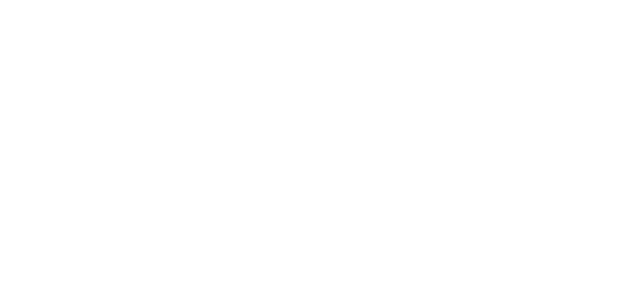
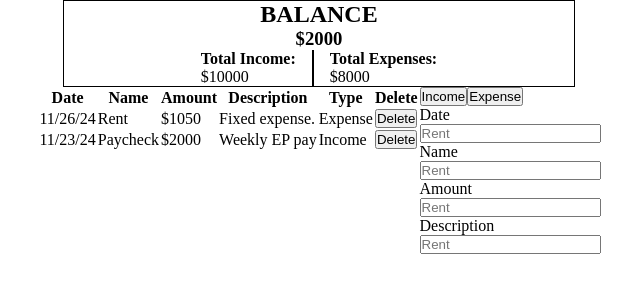
Before and after one commit to devtrilley/r2h-budget-app, a plain HTML site: page index.html in a window 1280 px wide. Shown: the whole page, without its empty margins (321-961 px from the left). Drawn offline with Linux system fonts and the light colour scheme.

Commit message:
Basic layout of cards with minor CSS for placement

```diff
--- a/index.html
+++ b/index.html
@@ -1,11 +1,91 @@
 <!DOCTYPE html>
 <html lang="en">
-<head>
-  <meta charset="UTF-8">
-  <meta name="viewport" content="width=device-width, initial-scale=1.0">
-  <title>Document</title>
-</head>
-<body>
+  <head>
+    <meta charset="UTF-8" />
+    <meta name="viewport" content="width=device-width, initial-scale=1.0" />
+    <title>Budget Tracker</title>
+    <link rel="stylesheet" href="style.css" />
+  </head>
+  <body>
+    <main>
+      <div class="card balance-card">
+        <h2 class="card__header">BALANCE</h2>
+        <h3 class="card__num-header">$2000</h3>
+        <div class="totals-container">
+          <div class="total-income-container">
+            <h4>Total Income:</h4>
+            <p>$10000</p>
+          </div>
+          <div class="total-expenses-container">
+            <h4>Total Expenses:</h4>
+            <p>$8000</p>
+          </div>
+        </div>
+      </div>
 
-</body>
+      <div class="tracker-container">
+        <div class="tracker-table">
+          <table>
+            <thead>
+              <tr>
+                <th>Date</th>
+                <th>Name</th>
+                <th>Amount</th>
+                <th>Description</th>
+                <th>Type</th>
+                <th>Delete</th>
+              </tr>
+            </thead>
+
+            <tbody>
+              <tr>
+                <td>11/26/24</td>
+                <td>Rent</td>
+                <td>$1050</td>
+                <td>Fixed expense.</td>
+                <td>Expense</td>
+                <td>
+                  <button class="delete-btn">Delete</button>
+                </td>
+              </tr>
+              <tr>
+                <td>11/23/24</td>
+                <td>Paycheck</td>
+                <td>$2000</td>
+                <td>Weekly EP pay</td>
+                <td>Income</td>
+                <td>
+                  <button class="delete-btn">Delete</button>
+                </td>
+              </tr>
+            </tbody>
+          </table>
+        </div>
+        <div class="tracker-inputs">
+          <div class="button-container">
+            <button class="income-button">Income</button>
+            <button class="expense-button">Expense</button>
+          </div>
+
+          <div class="input-label-pair">
+            <label for="">Date</label>
+            <input type="text" placeholder="Rent" />
+          </div>
+          <div class="input-label-pair">
+            <label for="">Name</label>
+            <input type="text" placeholder="Rent" />
+          </div>
+          <div class="input-label-pair">
+            <label for="">Amount</label>
+            <input type="text" placeholder="Rent" />
+          </div>
+          <div class="input-label-pair">
+            <label for="">Description</label>
+            <input type="text" placeholder="Rent" />
+          </div>
+        </div>
+      </div>
+    </main>
+    <script></script>
+  </body>
 </html>
--- a/style.css
+++ b/style.css
@@ -0,0 +1,68 @@
+/* GENERAL STYLES */
+* {
+  margin: 0;
+  padding: 0;
+  box-sizing: border-box;
+}
+
+main {
+  display: flex;
+  flex-direction: column;
+  align-items: center;
+}
+
+/* BALANCE CARD STYLES */
+
+.card {
+  border: 1px solid;
+  display: flex;
+  flex-direction: column;
+  align-items: center;
+  width: 40%;
+}
+
+/* Makes container at bottom of balance-card a flexbox */
+.totals-container {
+  display: flex;
+}
+
+.total-income-container {
+  border-right: 1px solid black;
+  padding-right: 1rem;
+}
+
+.total-expenses-container {
+  border-left: 1px solid black;
+  padding-left: 1rem;
+}
+
+
+/* TRACKER CONTAINER STYLES */
+
+.tracker-container {
+  display: flex;
+
+}
+.tracker-table {
+  display: flex;
+  flex-direction: column;
+}
+.tracker-inputs {
+  display: flex;
+  flex-direction: column;
+}
+.button-container {
+  display: flex;
+}
+.input-label-pair {
+  display: flex;
+  flex-direction: column;
+}
+
+.block-divider {
+  display: block;
+}
+
+.delete-btn [
+
+]
```
